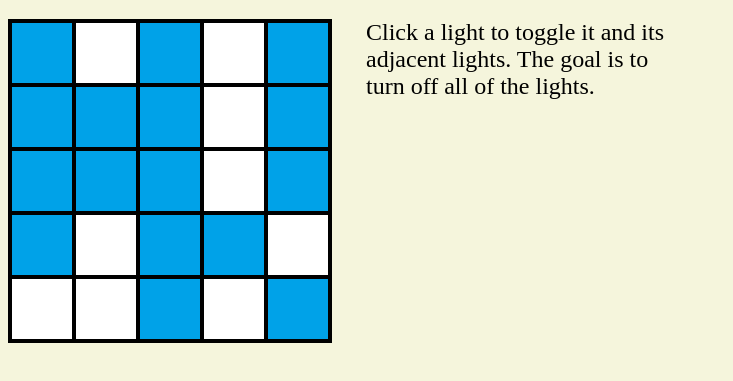
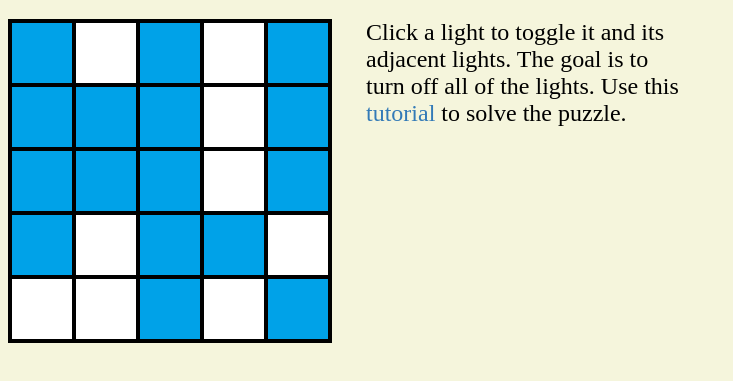
Before and after one commit to mrcodeswildride/lights-out, a plain HTML site: page index.html in a window 1280 px wide. Shown: the part 61-442 px from the top of the page, without its empty margins (0-733 px from the left). Drawn offline with Linux system fonts and the light colour scheme.

Commit message:
added link to tutorial

```diff
--- a/index.html
+++ b/index.html
@@ -53,7 +53,9 @@
 
 	<div id="sidePanel">
 		<p id="instructions">
-			Click a light to toggle it and its adjacent lights. The goal is to turn off all of the lights.
+			Click a light to toggle it and its adjacent lights. The goal is to turn off all of the lights. Use this
+      <a href="https://www.logicgamesonline.com/lightsout/tutorial.html" target="_blank">tutorial</a>
+      to solve the puzzle.
 		</p>
 
 		<p id="messageParagraph"></p>
--- a/style.css
+++ b/style.css
@@ -40,3 +40,19 @@ body {
   font-size: 50px;
   margin: 0;
 }
+
+a {
+  color: #337ab7;
+  text-decoration: none;
+}
+
+a:hover,
+a:focus {
+  color: #23527c;
+  text-decoration: underline;
+}
+
+a:focus {
+  outline: 5px auto -webkit-focus-ring-color;
+  outline-offset: -2px;
+}
```
